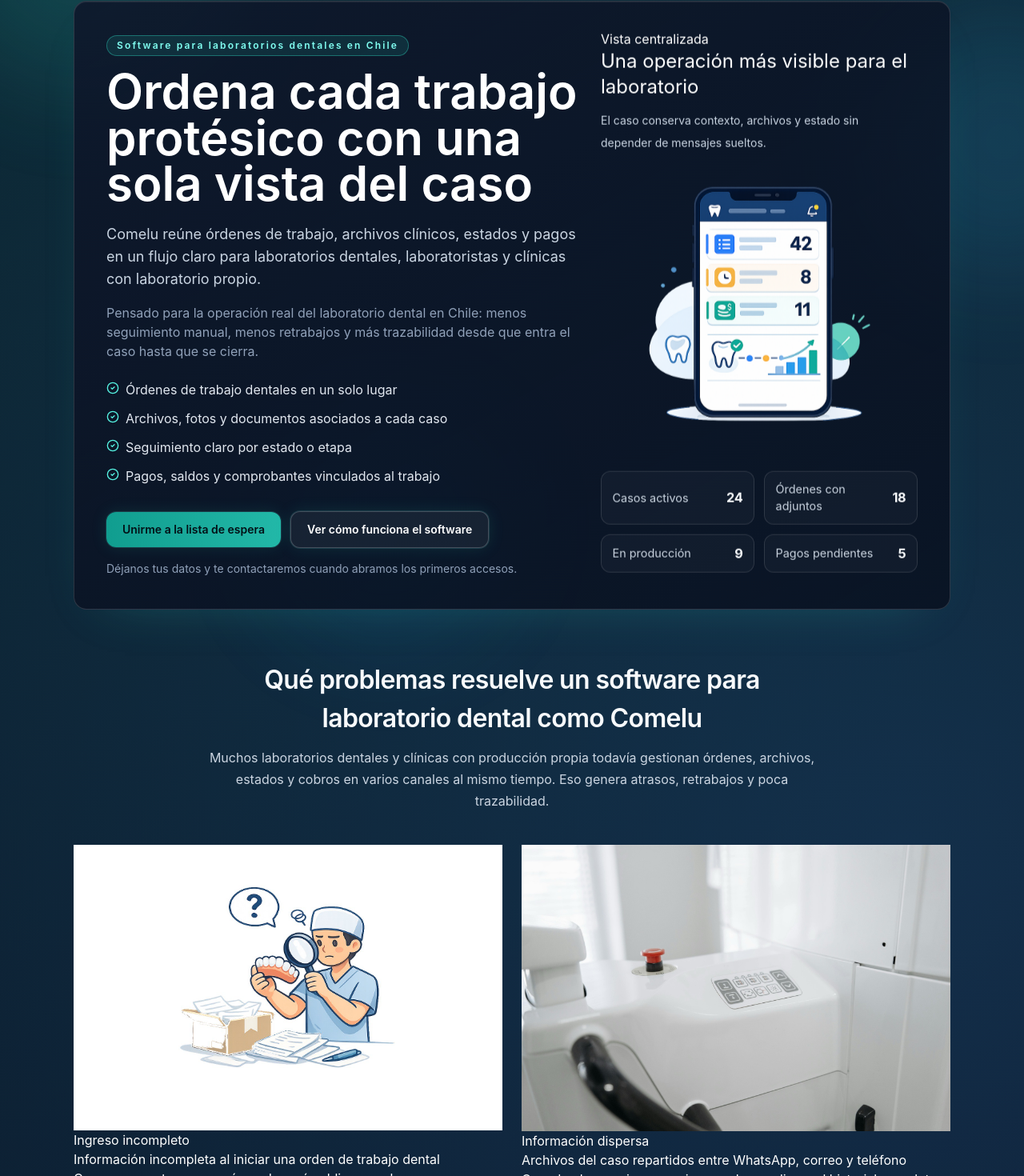
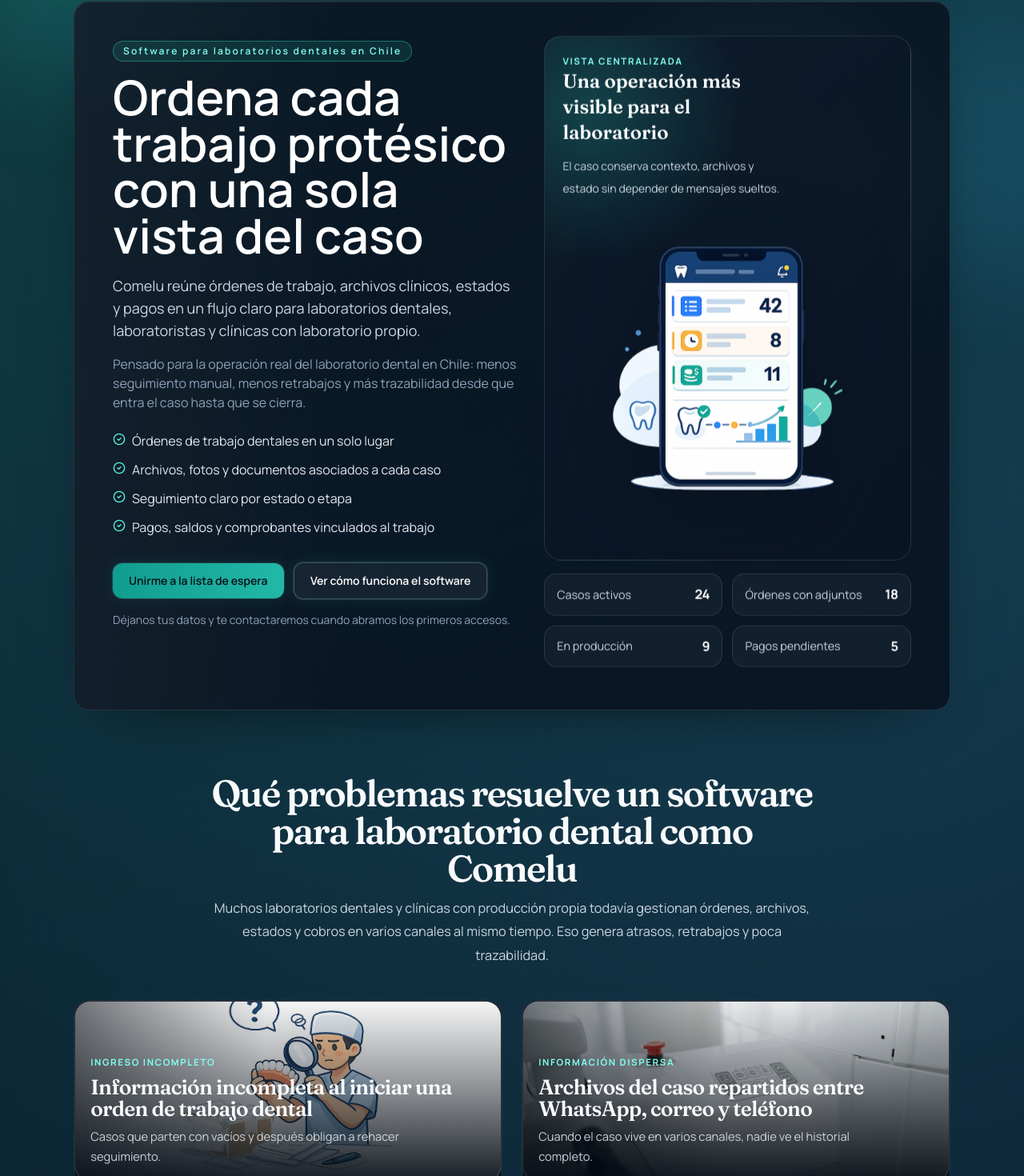
Before and after one commit to garciasilvac/comelu_landing, a React (Vite) app: page / in a window 1280 px wide. Shown: the part 132-1602 px from the top of the page at 80% size. Built offline with nearby package versions, Linux system fonts and the light colour scheme.

Commit message:
style: refine landing art direction

```diff
--- a/src/index.css
+++ b/src/index.css
@@ -1,9 +1,11 @@
+@import url("https://fonts.googleapis.com/css2?family=Fraunces:wght@600;700&family=Manrope:wght@400;500;600;700;800&display=swap");
 @import "tailwindcss";
 
 :root {
   color: #e2e8f0;
   background-color: #050816;
-  font-family: Inter, system-ui, -apple-system, Segoe UI, Roboto, Helvetica, Arial, sans-serif;
+  font-family: "Manrope", "Segoe UI", sans-serif;
+  --font-display: "Fraunces", Georgia, serif;
   text-rendering: optimizeLegibility;
   -webkit-font-smoothing: antialiased;
   -moz-osx-font-smoothing: grayscale;
@@ -22,7 +24,7 @@
 body {
   margin: 0;
   min-height: 100vh;
-  background-color: #050816;
+  background-color: #04101c;
   overflow-x: hidden;
   overflow-x: clip;
 }
@@ -32,9 +34,9 @@
   overflow-x: hidden;
   overflow-x: clip;
   background:
-    radial-gradient(circle at 15% -15%, rgba(27, 129, 120, 0.35), transparent 34%),
-    radial-gradient(circle at 88% 12%, rgba(60, 128, 220, 0.26), transparent 30%),
-    linear-gradient(180deg, #03060f 0%, #060b16 48%, #070f1e 100%);
+    radial-gradient(circle at 14% -12%, rgba(38, 171, 150, 0.34), transparent 36%),
+    radial-gradient(circle at 88% 10%, rgba(73, 146, 224, 0.2), transparent 28%),
+    linear-gradient(180deg, #03101b 0%, #071423 48%, #091928 100%);
 }
 
 .ambient {
@@ -80,43 +82,59 @@
 }
 
 .hero-panel {
-  border: 1px solid rgba(255, 255, 255, 0.14);
+  position: relative;
+  overflow: hidden;
+  border: 1px solid rgba(255, 255, 255, 0.12);
   background:
-    linear-gradient(155deg, rgba(17, 25, 48, 0.88), rgba(10, 16, 33, 0.8)),
-    radial-gradient(circle at 85% 24%, rgba(45, 212, 191, 0.15), transparent 30%);
-  border-radius: 1.15rem;
-  padding: 1.8rem;
+    linear-gradient(145deg, rgba(7, 18, 30, 0.96), rgba(10, 24, 37, 0.92)),
+    radial-gradient(circle at 84% 20%, rgba(45, 212, 191, 0.14), transparent 28%);
+  border-radius: 1.5rem;
+  padding: 2rem;
   box-shadow:
-    0 24px 80px -44px rgba(45, 212, 191, 0.35),
+    0 24px 90px -48px rgba(7, 18, 30, 0.9),
     inset 0 1px 0 rgba(255, 255, 255, 0.08);
 }
 
 @media (min-width: 640px) {
   .hero-panel {
-    padding: 2.5rem;
+    padding: 3rem;
   }
+}
+
+.hero-stage::before {
+  content: "";
+  position: absolute;
+  inset: 0;
+  background:
+    linear-gradient(90deg, rgba(255, 255, 255, 0.04), transparent 32%),
+    radial-gradient(circle at 78% 24%, rgba(129, 255, 242, 0.09), transparent 24%);
+  pointer-events: none;
 }
 
 .hero-grid {
   display: grid;
-  gap: 1.5rem;
+  gap: 2rem;
+  position: relative;
+  z-index: 1;
 }
 
 @media (min-width: 1024px) {
   .hero-grid {
-    grid-template-columns: 1.2fr 0.8fr;
-    align-items: center;
+    grid-template-columns: minmax(0, 1.05fr) minmax(360px, 0.95fr);
+    align-items: stretch;
   }
 }
 
 .section-block {
-  padding-top: 4rem;
+  padding-top: 5rem;
 }
 
 .section-title {
-  font-size: clamp(1.55rem, 1.1rem + 1.5vw, 2rem);
+  font-family: var(--font-display);
+  font-size: clamp(2rem, 1.45rem + 1.8vw, 3.2rem);
   font-weight: 600;
-  letter-spacing: -0.02em;
+  letter-spacing: -0.04em;
+  line-height: 1.02;
   color: #f8fafc;
 }
 
@@ -131,8 +149,8 @@
 
 .section-copy {
   color: #cbd5e1;
-  font-size: 1rem;
-  line-height: 1.7;
+  font-size: 1.02rem;
+  line-height: 1.8;
 }
 
 @media (max-width: 639px) {
@@ -142,21 +160,21 @@
 }
 
 .panel-frame {
-  border-radius: 1rem;
-  border: 1px solid rgba(255, 255, 255, 0.14);
-  background: linear-gradient(150deg, rgba(14, 22, 42, 0.87), rgba(8, 14, 28, 0.78));
+  border-radius: 1.25rem;
+  border: 1px solid rgba(255, 255, 255, 0.12);
+  background: linear-gradient(150deg, rgba(9, 21, 34, 0.9), rgba(7, 15, 28, 0.82));
   box-shadow:
-    0 22px 64px -42px rgba(45, 212, 191, 0.35),
+    0 24px 80px -50px rgba(0, 0, 0, 0.95),
     inset 0 1px 0 rgba(255, 255, 255, 0.08);
 }
 
 .glass-card {
-  border-radius: 0.95rem;
-  border: 1px solid rgba(255, 255, 255, 0.14);
-  background: linear-gradient(145deg, rgba(14, 23, 43, 0.84), rgba(9, 15, 30, 0.74));
+  border-radius: 1.1rem;
+  border: 1px solid rgba(255, 255, 255, 0.12);
+  background: linear-gradient(145deg, rgba(12, 24, 39, 0.86), rgba(8, 16, 29, 0.82));
   backdrop-filter: blur(8px);
   padding: 1.3rem;
-  box-shadow: 0 16px 42px -30px rgba(0, 0, 0, 0.7);
+  box-shadow: 0 18px 44px -32px rgba(0, 0, 0, 0.8);
 }
 
 .interactive-card {
@@ -166,8 +184,8 @@
 .interactive-card:hover,
 .interactive-card:focus-visible {
   transform: translateY(-3px);
-  border-color: rgba(77, 225, 208, 0.6);
-  box-shadow: 0 18px 48px -34px rgba(45, 212, 191, 0.4);
+  border-color: rgba(77, 225, 208, 0.5);
+  box-shadow: 0 18px 54px -38px rgba(14, 165, 233, 0.35);
 }
 
 .interactive-card:focus-visible {
@@ -225,10 +243,10 @@
   display: flex;
   align-items: center;
   justify-content: space-between;
-  border-radius: 0.75rem;
-  border: 1px solid rgba(255, 255, 255, 0.12);
-  background: rgba(255, 255, 255, 0.03);
-  padding: 0.68rem 0.85rem;
+  border-radius: 0.95rem;
+  border: 1px solid rgba(255, 255, 255, 0.1);
+  background: rgba(255, 255, 255, 0.04);
+  padding: 0.82rem 0.95rem;
   color: #cbd5e1;
   font-size: 0.9rem;
 }
@@ -239,81 +257,114 @@
   letter-spacing: -0.02em;
 }
 
-.placeholder-card {
-  border-radius: 1rem;
-  border: 1px dashed rgba(129, 255, 242, 0.28);
-  background:
-    linear-gradient(155deg, rgba(9, 18, 34, 0.88), rgba(12, 24, 44, 0.82)),
-    radial-gradient(circle at top right, rgba(45, 212, 191, 0.12), transparent 36%);
-  padding: 1rem;
+.font-serif-display {
+  font-family: var(--font-display);
 }
 
-.placeholder-hero {
+.hero-visual-shell {
+  display: grid;
+  gap: 1rem;
+  align-content: end;
+}
+
+.hero-visual-card {
+  position: relative;
+  overflow: hidden;
+  min-height: 100%;
+  border-radius: 1.35rem;
+  border: 1px solid rgba(255, 255, 255, 0.12);
+  background:
+    radial-gradient(circle at 12% 14%, rgba(45, 212, 191, 0.22), transparent 28%),
+    linear-gradient(145deg, rgba(13, 27, 43, 0.98), rgba(10, 22, 37, 0.94));
+  padding: 1.4rem;
+}
+
+.hero-visual-copy {
+  position: relative;
+  z-index: 1;
+  max-width: 17rem;
+}
+
+.hero-illustration {
+  display: block;
+  width: min(100%, 31rem);
+  margin: 1rem auto 0;
+  filter: drop-shadow(0 30px 50px rgba(8, 17, 31, 0.55));
+}
+
+.editorial-visual {
+  position: relative;
+  overflow: hidden;
+  border-radius: 1.25rem;
+  min-height: 18rem;
+  border: 1px solid rgba(255, 255, 255, 0.12);
+  background: #07111d;
+}
+
+.editorial-hero {
   min-height: 19rem;
+}
+
+.editorial-compact {
+  min-height: 14rem;
+}
+
+.editorial-audience {
+  min-height: 15rem;
+}
+
+.editorial-image {
+  position: absolute;
+  inset: 0;
+  height: 100%;
+  width: 100%;
+  object-fit: cover;
+}
+
+.editorial-visual::after {
+  content: "";
+  position: absolute;
+  inset: 0;
+  background:
+    linear-gradient(180deg, rgba(3, 10, 18, 0.04) 0%, rgba(3, 10, 18, 0.42) 45%, rgba(3, 10, 18, 0.92) 100%),
+    linear-gradient(90deg, rgba(3, 10, 18, 0.55), transparent 45%);
+}
+
+.editorial-caption {
+  position: relative;
+  z-index: 1;
   display: flex;
+  min-height: inherit;
   flex-direction: column;
   justify-content: flex-end;
+  padding: 1.2rem;
 }
 
-.placeholder-compact {
-  min-height: 10.5rem;
-}
-
-.placeholder-compact .placeholder-label {
-  min-height: 2.2rem;
-}
-
-.placeholder-audience {
-  min-height: 12rem;
-}
-
-.placeholder-label {
+.editorial-eyebrow {
   margin: 0;
   font-size: 0.72rem;
   font-weight: 700;
-  letter-spacing: 0.12em;
+  letter-spacing: 0.14em;
   text-transform: uppercase;
   color: #81fff2;
 }
 
-.placeholder-title {
-  margin: 0.75rem 0 0;
-  font-size: 1.12rem;
+.editorial-title {
+  margin: 0.55rem 0 0;
+  font-family: var(--font-display);
+  font-size: clamp(1.3rem, 1rem + 0.8vw, 1.8rem);
   font-weight: 600;
-  letter-spacing: -0.02em;
+  letter-spacing: -0.03em;
+  line-height: 1.06;
   color: #f8fafc;
 }
 
-.placeholder-detail {
-  margin: 0.65rem 0 0;
-  color: #b7c6d9;
+.editorial-detail {
+  margin: 0.5rem 0 0;
+  max-width: 26rem;
+  color: rgba(226, 232, 240, 0.88);
   font-size: 0.92rem;
   line-height: 1.65;
-}
-
-.placeholder-lines {
-  margin-top: 1rem;
-  display: grid;
-  gap: 0.55rem;
-}
-
-.placeholder-lines span {
-  display: block;
-  height: 0.6rem;
-  border-radius: 999px;
-  background: linear-gradient(90deg, rgba(255, 255, 255, 0.12), rgba(129, 255, 242, 0.2));
-}
-
-.placeholder-lines span:nth-child(1) {
-  width: 92%;
-}
-
-.placeholder-lines span:nth-child(2) {
-  width: 74%;
-}
-
-.placeholder-lines span:nth-child(3) {
-  width: 58%;
 }
 
 .cta-panel {
@@ -327,9 +378,16 @@
   justify-content: center;
 }
 
-.problem-card-visual .placeholder-compact,
-.how-card .placeholder-compact {
-  min-height: 11.5rem;
+.story-card,
+.audience-card {
+  overflow: hidden;
+  border-radius: 1.25rem;
+  border: 1px solid rgba(255, 255, 255, 0.12);
+  background: linear-gradient(160deg, rgba(9, 18, 30, 0.9), rgba(7, 14, 25, 0.78));
+}
+
+.story-copy {
+  padding: 1.15rem 1.2rem 1.3rem;
 }
 
 .how-carousel {
```
